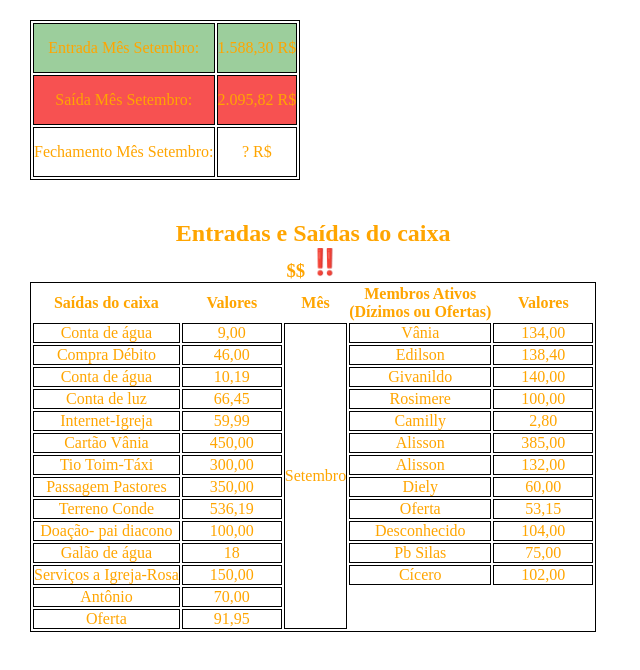
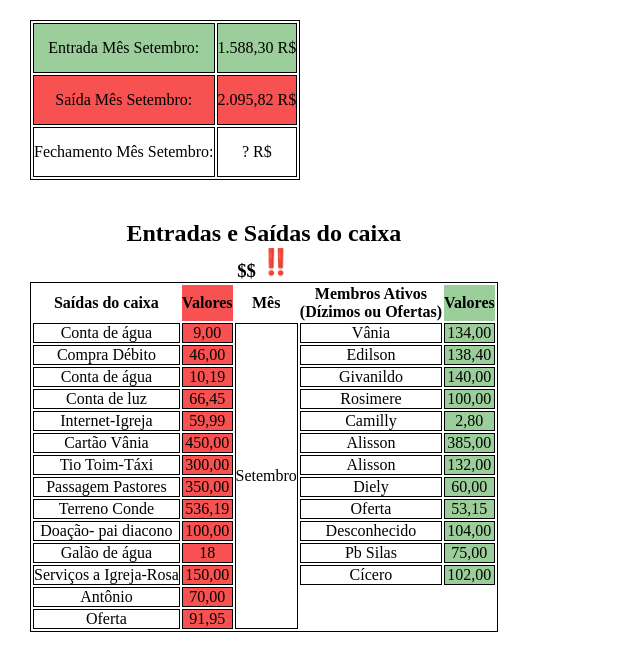
Before and after one commit to Edyylson/setembro01, a plain HTML site: page index.html in a window 1280 px wide. Shown: the whole page, without its empty margins (0-640 px from the left). Drawn offline with Linux system fonts and the light colour scheme.

Commit message:
reajuste

```diff
--- a/index.html
+++ b/index.html
@@ -42,10 +42,10 @@
       <colgroup>
 
         <col class="csaida">
-        <col class="cvalue1">
+        <col class="cvlsaida">
         <col class="cmes">
         <col class="cmembros">
-        <col class="cvalue2">
+        <col class="cvlentrada">
 
 
 
--- a/style.css
+++ b/style.css
@@ -5,10 +5,6 @@
 
   margin: 0px;
   padding: 0px;
-}
-
-body {
-  color: orange;
 }
 
 
@@ -57,11 +53,14 @@ img {
 }
 
 
-.cvalue2,
-.cvalue1 {
-  width: 100px;
-}
-
 article {
   margin-inline: 30px;
 }
+
+col.cvlsaida {
+  background-color: rgb(247, 81, 81);
+}
+
+col.cvlentrada {
+  background-color: rgb(156, 206, 156);
+}
```
